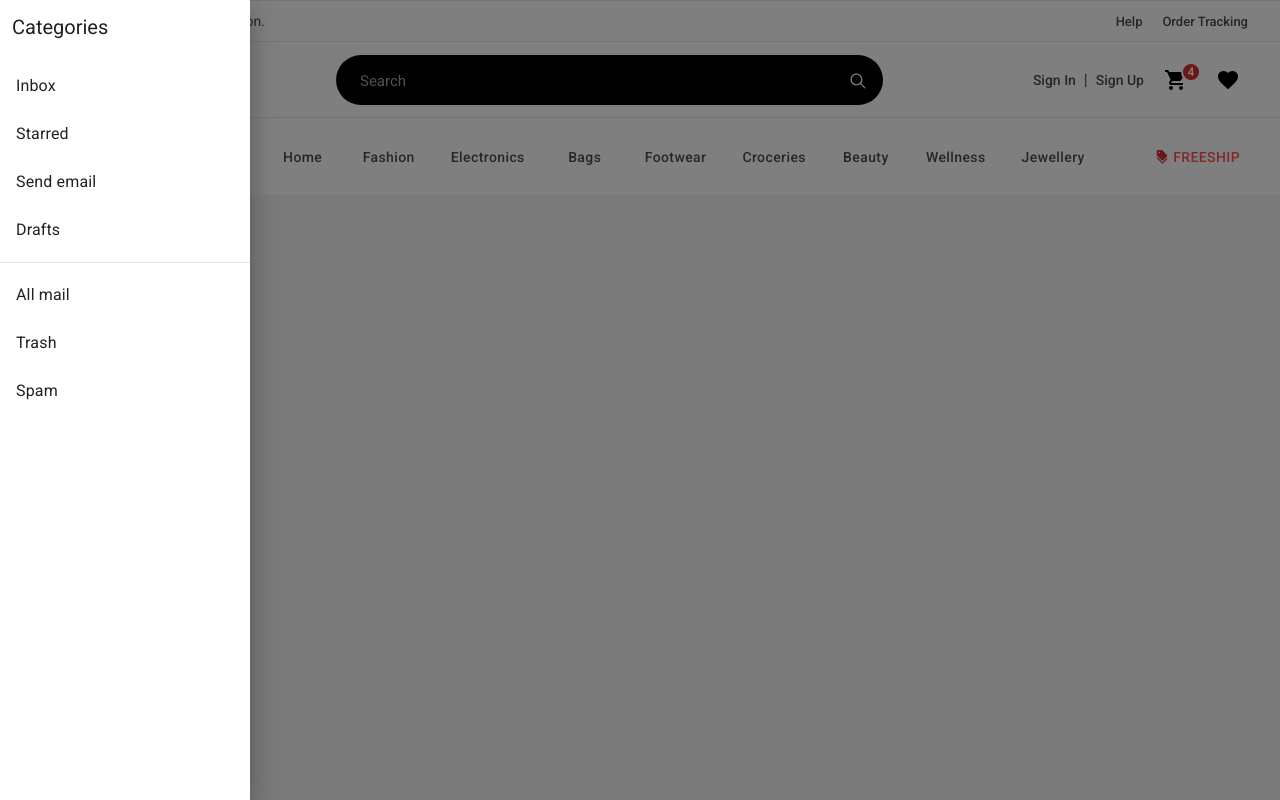
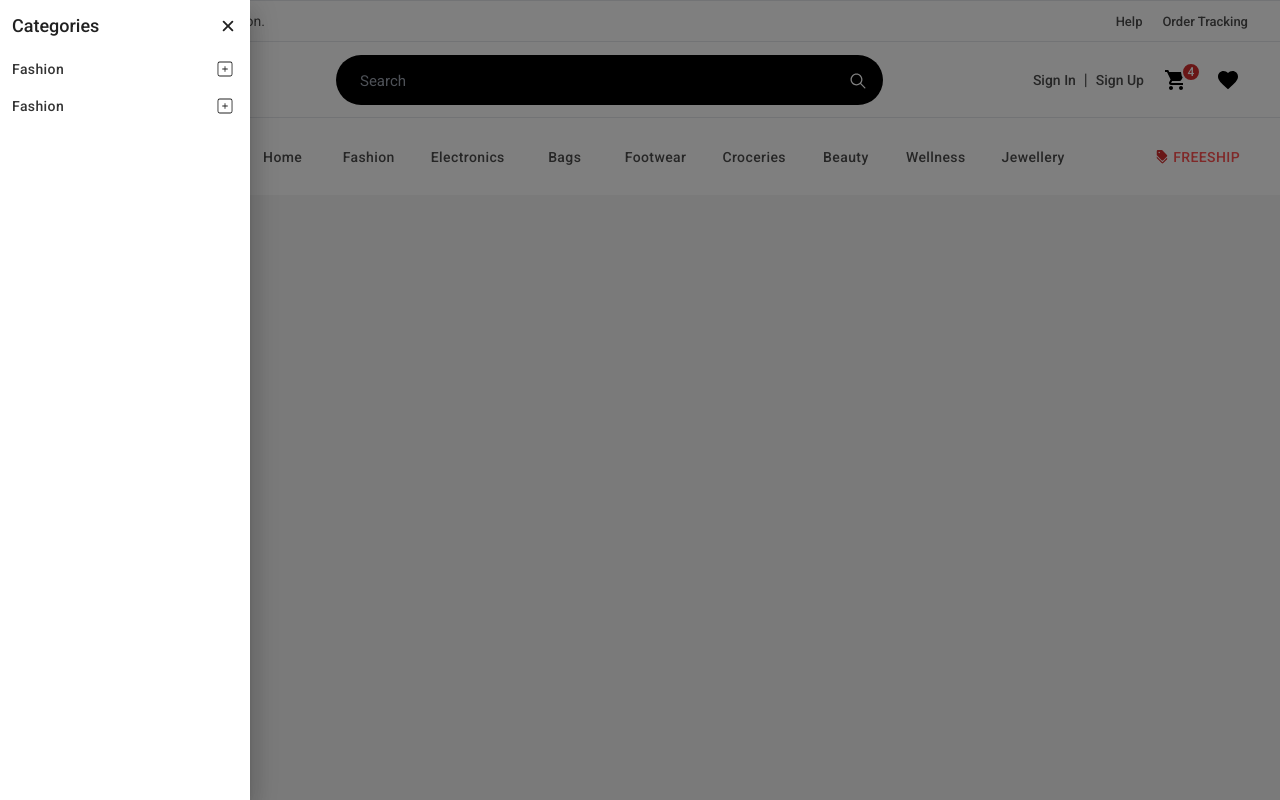
Before and after one commit to TuanNghia295/BE_KLTN, a React (Vite) app in the folder FrontEnd/: page / in a window 1280 px wide. Both pictures are taken after a click on the button "SHOP BY CATEGORIES". Built offline with nearby package versions, Linux system fonts and the light colour scheme.

Commit message:
03 - Cập nhật navigation bar home screen cùng với các submenu

```diff
--- a/FrontEnd/src/components/Header/Navigation/CategoryPannel.jsx
+++ b/FrontEnd/src/components/Header/Navigation/CategoryPannel.jsx
@@ -5,38 +5,146 @@ import Divider from '@mui/material/Divider';
 import ListItem from '@mui/material/ListItem';
 import ListItemButton from '@mui/material/ListItemButton';
 import ListItemText from '@mui/material/ListItemText';
-const CategoryPannel = (props) => {
-  const { isOpenCategory, toggleCategory } = props;
+import { IoClose } from 'react-icons/io5';
+import { Button } from '@mui/material';
+import { CiSquarePlus } from 'react-icons/ci';
+import { Link } from 'react-router-dom';
+import { useState } from 'react';
+import { CiSquareMinus } from 'react-icons/ci';
+
+const CategoryPannel = ({ isOpenCategory, toogleCategory }) => {
+  const [submenuIndex, setSubmenuIndex] = useState(null);
+  const [innerSubmenuIndex, setInnerSubmenuIndex] = useState(null);
+  // Hàm đóng mở submenu
+  const openSubmenu = (index) => {
+    if (submenuIndex === index) {
+      setSubmenuIndex(null);
+    } else {
+      setSubmenuIndex(index);
+    }
+  };
+
+  // Hàm đóng mở inner submenu
+  const openInnerSubmenu = (index) => {
+    if (innerSubmenuIndex === index) {
+      setInnerSubmenuIndex(null);
+    } else {
+      setInnerSubmenuIndex(index);
+    }
+  };
+
   const DrawerList = (
-    <Box sx={{ width: 250 }} role="presentation" onClick={() => toggleCategory()}>
-      <h3 className="p-3 text-[20px]">Categories</h3>
-      <List>
-        {['Inbox', 'Starred', 'Send email', 'Drafts'].map((text, index) => (
-          <ListItem key={text} disablePadding>
-            <ListItemButton>
-              <ListItemText primary={text} />
-            </ListItemButton>
-          </ListItem>
-        ))}
-      </List>
-      <Divider />
-      <List>
-        {['All mail', 'Trash', 'Spam'].map((text, index) => (
-          <ListItem key={text} disablePadding>
-            <ListItemButton>
-              <ListItemText primary={text} />
-            </ListItemButton>
-          </ListItem>
-        ))}
-      </List>
+    <Box sx={{ width: 250 }} role="presentation" className="category-pannel">
+      <h3 className="text-[18px] p-3 font-[500] flex items-center justify-between">
+        Categories <IoClose className="cursor-pointer text-[20px] " onClick={toogleCategory} />
+      </h3>
+
+      {/*List category */}
+      <div className="scroll">
+        <ul className="w-full">
+          <li className="list-none flex items-center relative flex-col">
+            <Link to={'/fashion'} className="w-full">
+              <Button className="w-full !text-left !justify-start !px-3 !text-textPrimary  hover:!bg-grayf5">
+                Fashion
+              </Button>
+            </Link>
+            {submenuIndex === 0 ? (
+              <CiSquareMinus
+                className="absolute top-[8px] right-[15px] text-[20px] cursor-pointer"
+                onClick={() => openSubmenu(0)}
+              />
+            ) : (
+              <CiSquarePlus
+                className="absolute top-[8px] right-[15px] text-[20px] cursor-pointer"
+                onClick={() => openSubmenu(0)}
+              />
+            )}
+            {/* Danh sách con */}
+
+            {submenuIndex === 0 && (
+              <ul className="inner_submenu  w-full pl-3 ">
+                <li className="list-none relative">
+                  <Link to={'/men'} className="!hover:!text-primary !transition">
+                    <Button className="w-full hover:!bg-grayf5 !text-left !justify-start !px-3 !text-textPrimary">
+                      Men
+                    </Button>
+                  </Link>
+                </li>
+
+                <li className="list-none relative">
+                  <Link to={'/women'} className="!hover:!text-primary !transition">
+                    <Button className="w-full hover:!bg-grayf5 !text-left !justify-start !px-3 !text-textPrimary">
+                      Women
+                    </Button>
+                  </Link>
+                </li>
+
+                <li className="list-none relative">
+                  <Link to={'/children'} className="!hover:!text-primary !transition">
+                    <Button className="w-full hover:!bg-grayf5 !text-left !justify-start !px-3 !text-textPrimary">
+                      Kids
+                    </Button>
+                  </Link>
+                </li>
+              </ul>
+            )}
+          </li>
+
+          <li className="list-none flex items-center relative flex-col">
+            <Link to={'/fashion'} className="w-full">
+              <Button className="w-full !text-left !justify-start !px-3 !text-textPrimary  hover:!bg-grayf5">
+                Fashion
+              </Button>
+            </Link>
+            {submenuIndex === 1 ? (
+              <CiSquareMinus
+                className="absolute top-[8px] right-[15px] text-[20px] cursor-pointer"
+                onClick={() => openSubmenu(1)}
+              />
+            ) : (
+              <CiSquarePlus
+                className="absolute top-[8px] right-[15px] text-[20px] cursor-pointer"
+                onClick={() => openSubmenu(1)}
+              />
+            )}
+            {/* Danh sách con */}
+
+            {submenuIndex === 1 && (
+              <ul className="inner_submenu  w-full pl-3 ">
+                <li className="list-none relative">
+                  <Link to={'/men'} className="!hover:!text-primary !transition">
+                    <Button className="w-full hover:!bg-grayf5 !text-left !justify-start !px-3 !text-textPrimary">
+                      Men
+                    </Button>
+                  </Link>
+                </li>
+
+                <li className="list-none relative">
+                  <Link to={'/women'} className="!hover:!text-primary !transition">
+                    <Button className="w-full hover:!bg-grayf5 !text-left !justify-start !px-3 !text-textPrimary">
+                      Women
+                    </Button>
+                  </Link>
+                </li>
+
+                <li className="list-none relative">
+                  <Link to={'/children'} className="!hover:!text-primary !transition">
+                    <Button className="w-full hover:!bg-grayf5 !text-left !justify-start !px-3 !text-textPrimary">
+                      Children
+                    </Button>
+                  </Link>
+                </li>
+              </ul>
+            )}
+          </li>
+        </ul>
+      </div>
     </Box>
   );
 
   return (
     <>
-      <Drawer open={isOpenCategory} onClose={() => toggleCategory()}>
-        {DrawerList}
-      </Drawer>
+      <Drawer open={isOpenCategory}>{DrawerList}</Drawer>
     </>
   );
 };
--- a/FrontEnd/src/components/Header/Navigation/index.jsx
+++ b/FrontEnd/src/components/Header/Navigation/index.jsx
@@ -5,36 +5,103 @@ import { Link } from 'react-router-dom';
 import { MdDiscount } from 'react-icons/md';
 import CategoryPannel from './CategoryPannel';
 import { useState } from 'react';
-
+import '../Navigation/style.css';
 const Navigation = () => {
   const [isOpenCategory, setIsOpenCategory] = useState(false);
-  const toggleCategory = () => {
-    setIsOpenCategory(!isOpenCategory);
-  };
+  const toogleCategory = () => setIsOpenCategory(!isOpenCategory);
   return (
     <>
       <nav className="py-2">
         <div className="container flex items-center justify-start gap-8">
-          <div className="col_1 w-[20%]">
-            <Button className="!text-black gap-2 w-full" onClick={() => toggleCategory()}>
+          <div className="col_1 w-[16%]">
+            <Button
+              className="!text-white gap-2 !bg-black w-full cursor-pointer hover:!bg-gray1"
+              onClick={toogleCategory}
+            >
               <HiOutlineMenuAlt2 className="text-[18px]" /> Shop by categories
-              <FaCaretDown className="text-[16px] ml-auto" />
             </Button>
           </div>
 
           {/* Điều hướng chính */}
           <div className="col_2 w-[65%]">
-            <ul className="flex items-center gap-5">
+            <ul className="flex items-center gap-5 nav">
               <li className="list-none">
-                <Link to={'/home'} className="link transition text-[16px] font-[500]">
+                <Link to={'/'} className="link transition text-[16px] font-[500]">
                   <Button className="link transition font-[500] hover:!text-primary">Home</Button>
                 </Link>
               </li>
 
-              <li className="list-none">
+              <li className="list-none relative">
                 <Link to={'/fashion'} className="link transition text-[16px] font-[500]">
                   <Button className="link transition font-[500] hover:!text-primary">Fashion</Button>
                 </Link>
+
+                <div
+                  className="submenu absolute top-[120%] left-[0] min-w-[150px] bg-white shadow-md
+                opacity-0  transition-all duration-300"
+                >
+                  <ul>
+                    <Link to={'/men'}>
+                      <li className="list-none w-full relative">
+                        <Button className="!text-textPrimary w-full !justify-start !rounded-none">Men</Button>
+
+                        {/* inner menu */}
+                        <div
+                          className="submenu absolute top-[0%] left-[100%] min-w-[150px] bg-white shadow-md
+                opacity-0  transition-all duration-300"
+                        >
+                          <ul>
+                            <Link to={'/men'}>
+                              <li className="list-none w-full">
+                                <Button className="!text-textPrimary w-full !justify-start !rounded-none">
+                                  T-Shirt
+                                </Button>
+                              </li>
+                            </Link>
+
+                            <Link to={'/women'}>
+                              <li className="list-none w-full">
+                                <Button className="!text-textPrimary w-full !justify-start !rounded-none">Jeans</Button>
+                              </li>
+                            </Link>
+
+                            <Link to={'/children'}>
+                              <li className="list-none w-full">
+                                <Button className="!text-textPrimary w-full !justify-start !rounded-none">
+                                  Footwear
+                                </Button>
+                              </li>
+                            </Link>
+
+                            <Link to={'/other'}>
+                              <li className="list-none w-full">
+                                <Button className="!text-textPrimary w-full !justify-start !rounded-none">Watch</Button>
+                              </li>
+                            </Link>
+                          </ul>
+                        </div>
+                      </li>
+                    </Link>
+
+                    <Link to={'/women'}>
+                      <li className="list-none w-full">
+                        <Button className="!text-textPrimary w-full !justify-start !rounded-none">Women</Button>
+                      </li>
+                    </Link>
+
+                    <Link to={'/children'}>
+                      <li className="list-none w-full">
+                        <Button className="!text-textPrimary w-full !justify-start !rounded-none">Kids</Button>
+                      </li>
+                    </Link>
+
+                    <Link to={'/other'}>
+                      <li className="list-none w-full">
+                        <Button className="!text-textPrimary w-full !justify-start !rounded-none">Other</Button>
+                      </li>
+                    </Link>
+                  </ul>
+                </div>
               </li>
 
               <li className="list-none">
@@ -91,7 +158,7 @@ const Navigation = () => {
         </div>
       </nav>
 
-      <CategoryPannel isOpenCategory={isOpenCategory} toggleCategory={toggleCategory} />
+      <CategoryPannel isOpenCategory={isOpenCategory} toogleCategory={toogleCategory} />
     </>
   );
 };
--- a/FrontEnd/src/components/Header/Navigation/style.css
+++ b/FrontEnd/src/components/Header/Navigation/style.css
@@ -0,0 +1,41 @@
+.category-pannel button {
+    text-transform: capitalize !important;
+}
+
+
+.nav li .submenu {
+    visibility: hidden;
+}
+
+.nav li .submenu button {
+    font-weight: 500 !important;
+}
+
+.nav li .submenu li:hover button {
+    color: #ff5252 !important;
+}
+
+.nav li:hover .submenu {
+    opacity: 1 !important;
+    visibility: inherit;
+    top: 100%;
+}
+
+.nav li .submenu li .submenu {
+    top: 0px !important;
+    left: 120% !important;
+    opacity: 0 !important;
+}
+
+.nav li .submenu li:hover .submenu {
+    left: 100% !important;
+    opacity: 1 !important;
+}
+
+.nav li .submenu li .submenu button {
+    color: rgba(0, 0, 0, 0.8) !important;
+}
+
+.nav li .submenu li .submenu button:hover {
+    color: #ff5252 !important;
+}
```
Also changed, not shown: FrontEnd/tailwind.config.js (+13 -10 lines).
